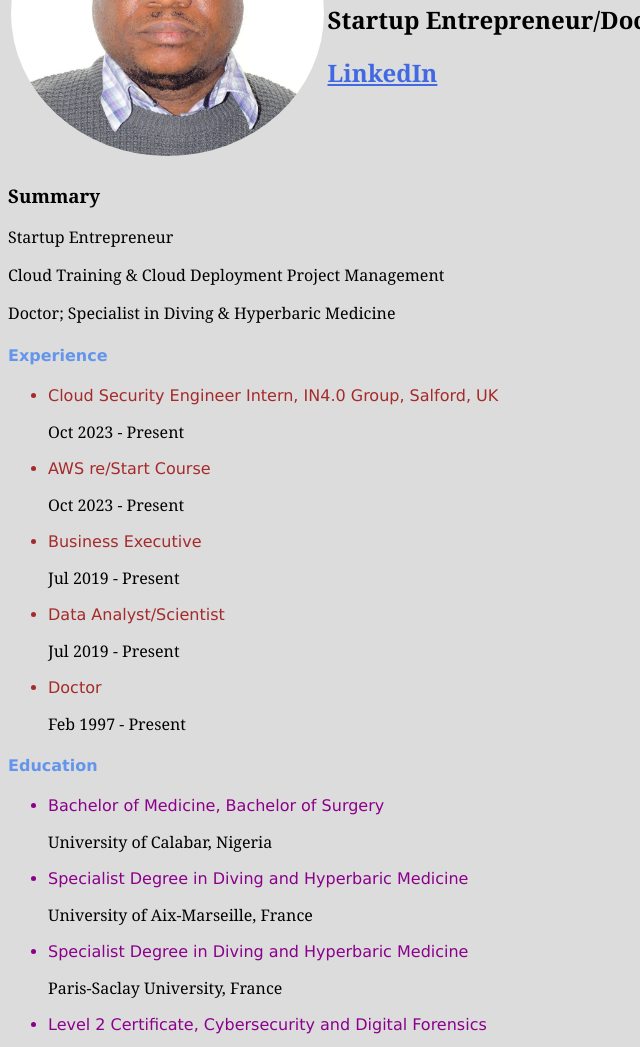
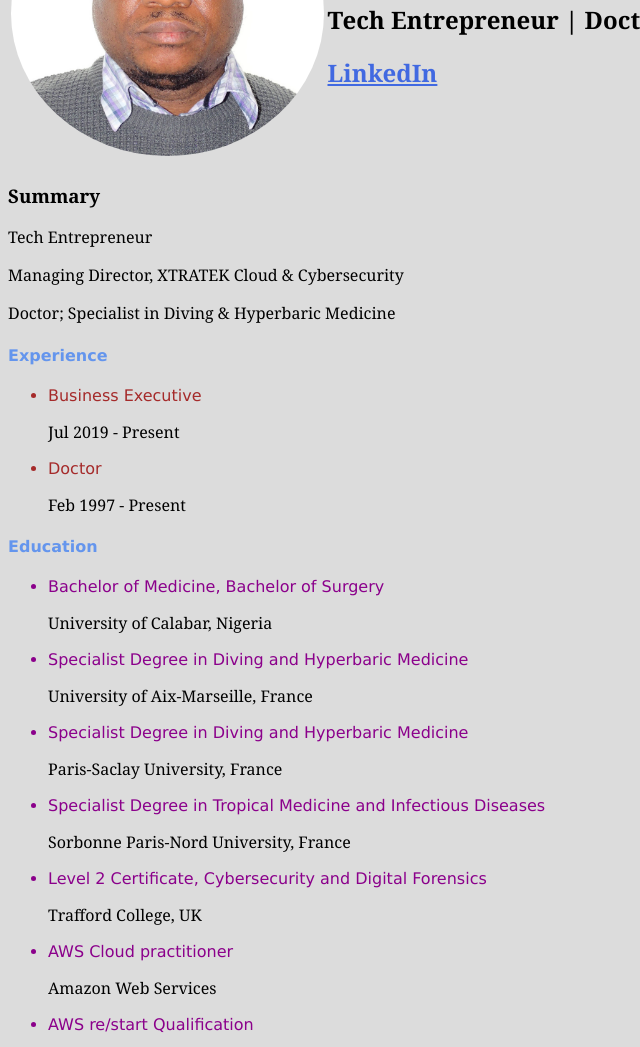
Before and after one commit to senwogbo/cse-profile, a plain HTML site: page index.html in a window 1280 px wide. Shown: the part 140-1187 px from the top of the page, without its empty margins (0-640 px from the left). Drawn offline with Linux system fonts and the light colour scheme.

Commit message:
Update index.html

```diff
--- a/index.html
+++ b/index.html
@@ -1,6 +1,9 @@
 <!DOCTYPE html>
-<html lang="en">
+<html lang ="en">
   <head>
+    <meta charset="UTF-8">
+    <title>Samuel Emenike Nwogbo, Tech Entrepreneur & Doctor of Medicine</title>
+    <meta name="viewport" content="width=device-width, initial-scale=1.0">
     <link rel="stylesheet" href="profile.css">
   </head>
   <body class="webpage">
@@ -11,26 +14,20 @@
         </td>
         <td style="width:75%">
           <h1 id="name">Samuel Emenike Nwogbo</h1>
-          <h2>Startup Entrepreneur/Doctor/Data & Tech Enthusiast</h2>
+          <h2>Tech Entrepreneur | Doctor in Medicine | Data & Tech Enthusiast</h2>
           <h2> <a href="https://www.linkedin.com/in/samuel-nwogbo-b6190b5a/" target="_blank" style="color: royalblue">LinkedIn</a></h2>
         </td>
       </tr>
     </table>
 
     <h3>Summary</h3>
-    <p>Startup Entrepreneur</p>
-    <p>Cloud Training & Cloud Deployment Project Management</p>
+    <p>Tech Entrepreneur</p>
+    <p>Managing Director, XTRATEK Cloud & Cybersecurity</p>
     <p>Doctor; Specialist in Diving & Hyperbaric Medicine</p>
 
     <h4>Experience</h4>
     <ul>
-      <li id="role">Cloud Security Engineer Intern, IN4.0 Group, Salford, UK</li>
-      <p>Oct 2023 - Present</p>
-      <li id="role">AWS re/Start Course</li>
-      <p>Oct 2023 - Present </p>
       <li id="role">Business Executive</li>
-      <p>Jul 2019 - Present </p>
-      <li id="role">Data Analyst/Scientist</li>
       <p>Jul 2019 - Present </p>
       <li id="role">Doctor</li>
       <p>Feb 1997 - Present </p>
@@ -44,9 +41,13 @@
       <p>University of Aix-Marseille, France</p>
       <li id="degree">Specialist Degree in Diving and Hyperbaric Medicine</li>
       <p>Paris-Saclay University, France </p>
+      <li id="degree">Specialist Degree in Tropical Medicine and Infectious Diseases</li>
+      <p>Sorbonne Paris-Nord University, France </p>
       <li id="cert">Level 2 Certificate, Cybersecurity and Digital Forensics</li>
       <p>Trafford College, UK</p>
       <li id="cert">AWS Cloud practitioner</li>
+      <p>Amazon Web Services</p>
+      <li id="cert">AWS re/start Qualification</li>
       <p>Amazon Web Services</p>
     </ul>
 
@@ -57,7 +58,5 @@
     <textarea  placeholder="How can I help you?"></textarea><br><br>
     <button>Submit</button>
 
-
-
   </body>
 </html>
```
